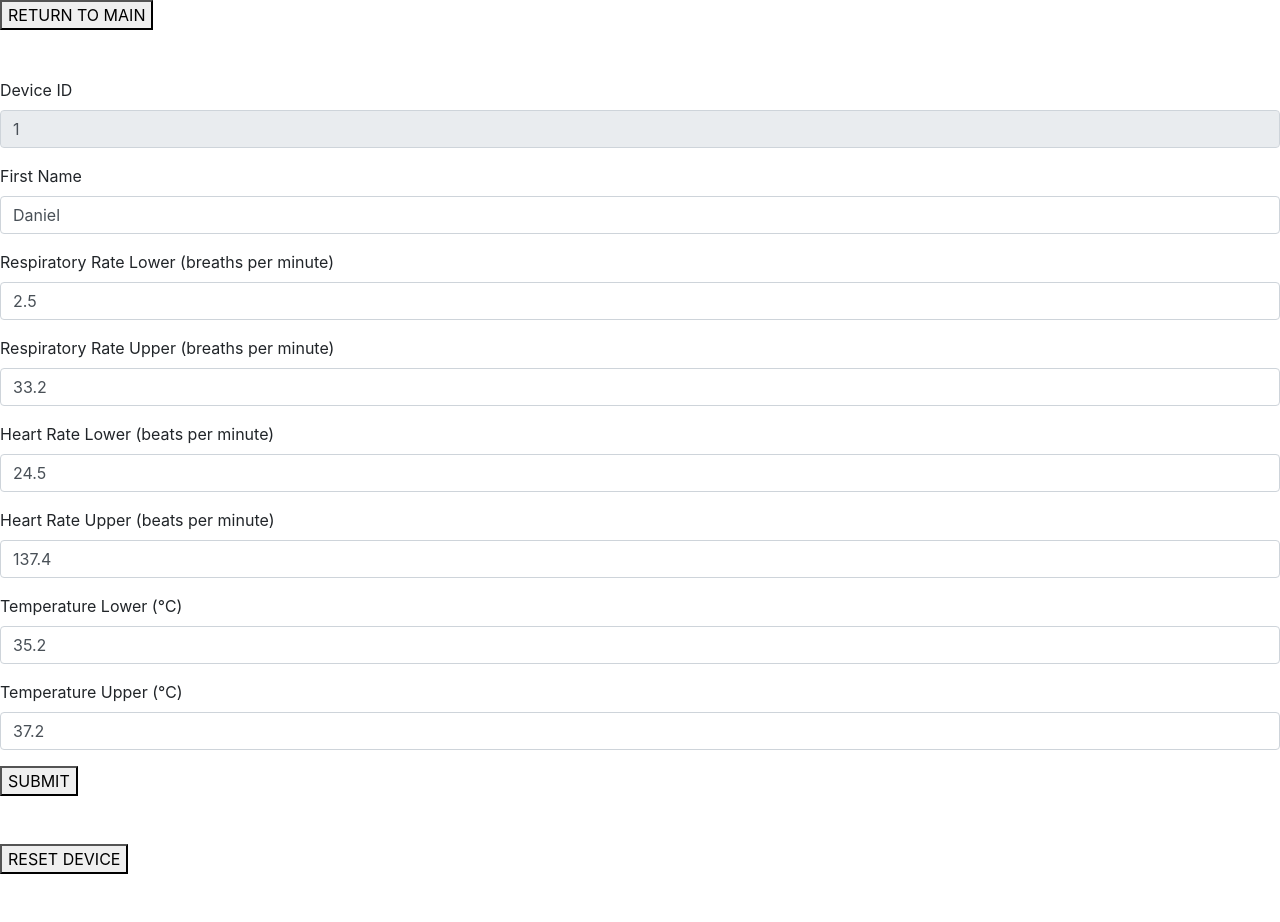
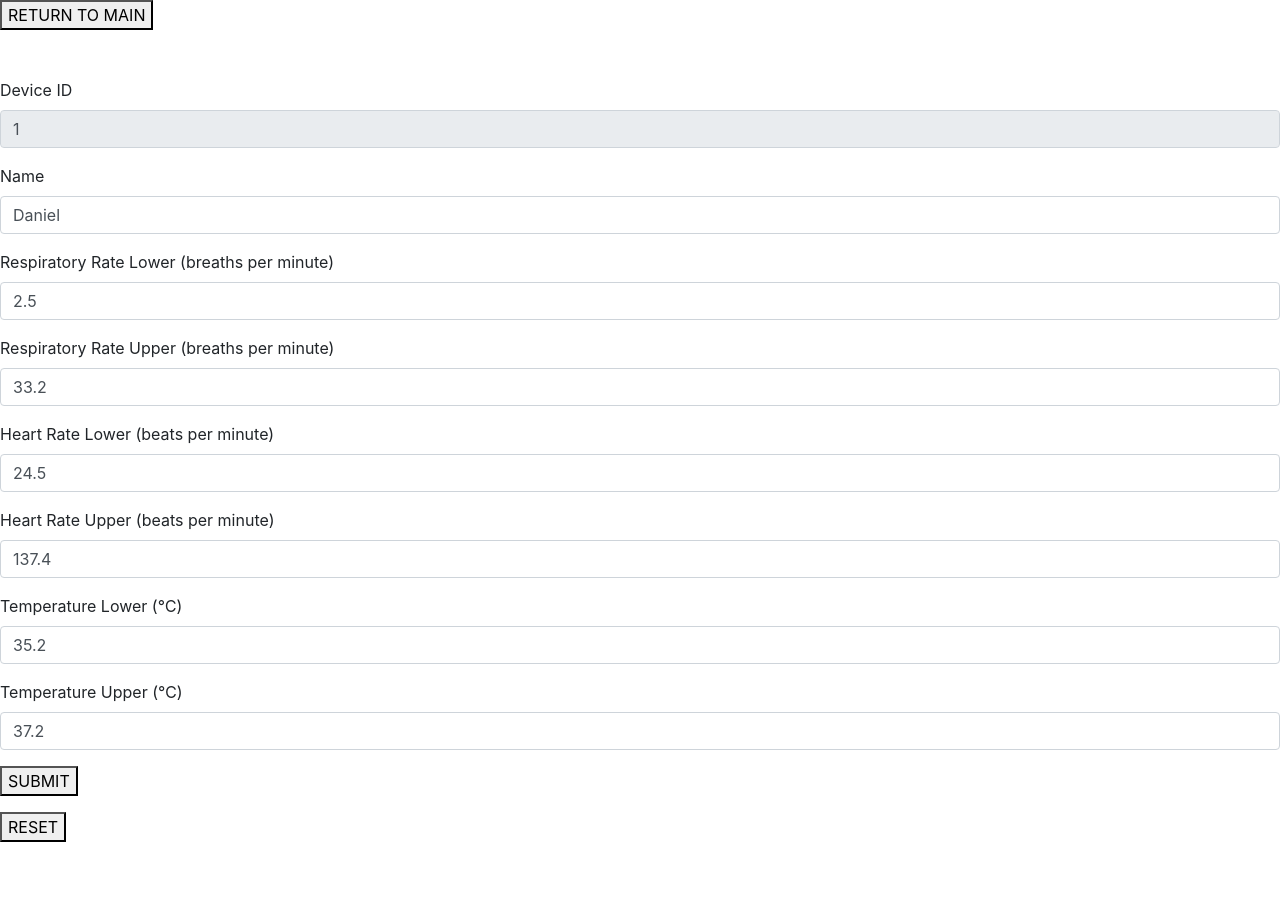
Before and after one commit to amborsa/96_hub, a Flask app: page /input/1 in a window 1280 px wide. After the commit the page ends 842 px from the top, so only its background shows below. Run offline with Flask 2, Linux system fonts and the light colour scheme; data comes from the database, SQL or seed files in the repository; some libraries are stand-ins or nearby versions.

Commit message:
some input changs

```diff
--- a/app.py
+++ b/app.py
@@ -152,7 +152,11 @@ def input(id):
         temp_low = input_query_id.temp_thresh_low
         temp_high = input_query_id.temp_thresh_high
         name = input_query_id.name
-        return render_template("input.html", id=id, name=name, hr_low=hr_low, hr_high=hr_high, rr_low=rr_low, rr_high=rr_high, temp_low=temp_low, temp_high=temp_high)
+        return render_template("input.html", id=id, name=name, hr_low=hr_low, hr_high=hr_high, rr_low=rr_low, \
+            rr_high=rr_high, temp_low=temp_low, temp_high=temp_high)
+
+    if request.method == "POST":
+        return redirect(url_for("main"))
 
 @app.route('/patient/<id>', methods=["GET"])
 def patient(id):
--- a/templates/input.html
+++ b/templates/input.html
@@ -4,23 +4,23 @@
 
 <html>
 <!--  button to return to home page -->
-<button onclick="location.href = '/';"type="button">RETURN TO MAIN</button>
+<button onclick="location.href = '/';", type="button">RETURN TO MAIN</button>
 
 <!--  create top margin -->
 <div class="m-5 bg-success"></div>
 
 
-<form>
+<form action="{{ url_for('input', id=id) }}" method="post">
 <!-- display device id (Read Only)-->
 
   <div class="form-group">
-    <label for="deviceID">Device ID</label>
+    <label for="inputdeviceID">Device ID</label>
     <input type="text" class="form-control" id="inputDeviceID" value="{{id}}" readonly="readonly">
   </div>
 
 <!-- first name -->
   <div class="form-group">
-    <label for="inputFirstName">First Name</label>
+    <label for="inputFirstName">Name</label>
     <input type="text" class="form-control" id="inputFirstName" value="{{name}}">
   </div>
 
@@ -58,30 +58,14 @@
     <input type="number" class="form-control" id="inputTempUpper" value="{{temp_high|round(1)}}">
   </div>
 
+  <div class="form-group">
+    <button type="submit">SUBMIT</button>
+  </div>
+
+  <div class="form-group">
+    <button type="submit">RESET</button>
+  </div>
 
 </form>
 
-<!-- Submit Button: write new thresholds to database, bring back to main page-->
-<div> <button onclick="location.href = '/input/{{id}}';"type="button">SUBMIT</button> </div>
-
-<!-- spacing -->
-<div class="m-5 bg-success"></div>
-
-<!-- Reset Button: write default thresholds to database, return to same page -->
-<div> <button onclick="location.href = '/input/{{id}}';"type="button">RESET DEVICE</button> </div>
-
-<!-- spacing -->
-<div class="m-5 bg-success"></div>
-
 {% endblock %}
-
-
-<!-- input_query_id = Input.query.filter(Input.id==id).first()
-
-        hr_low = input_query_id.hr_thresh_low
-        hr_high = input_query_id.hr_thresh_high
-        rr_low = input_query_id.rr_thresh_low
-        rr_high = input_query_id.rr_thresh_high
-        temp_low = input_query_id.temp_thresh_low
-        temp_high = input_query_id.temp_thresh_high
-        return render_template("input.html", id=id, hr_low=hr_low, hr_high=hr_high, rr_low=rr_low, rr_high=rr_high, temp_low=temp_low, temp_high=temp_high) -->
```
